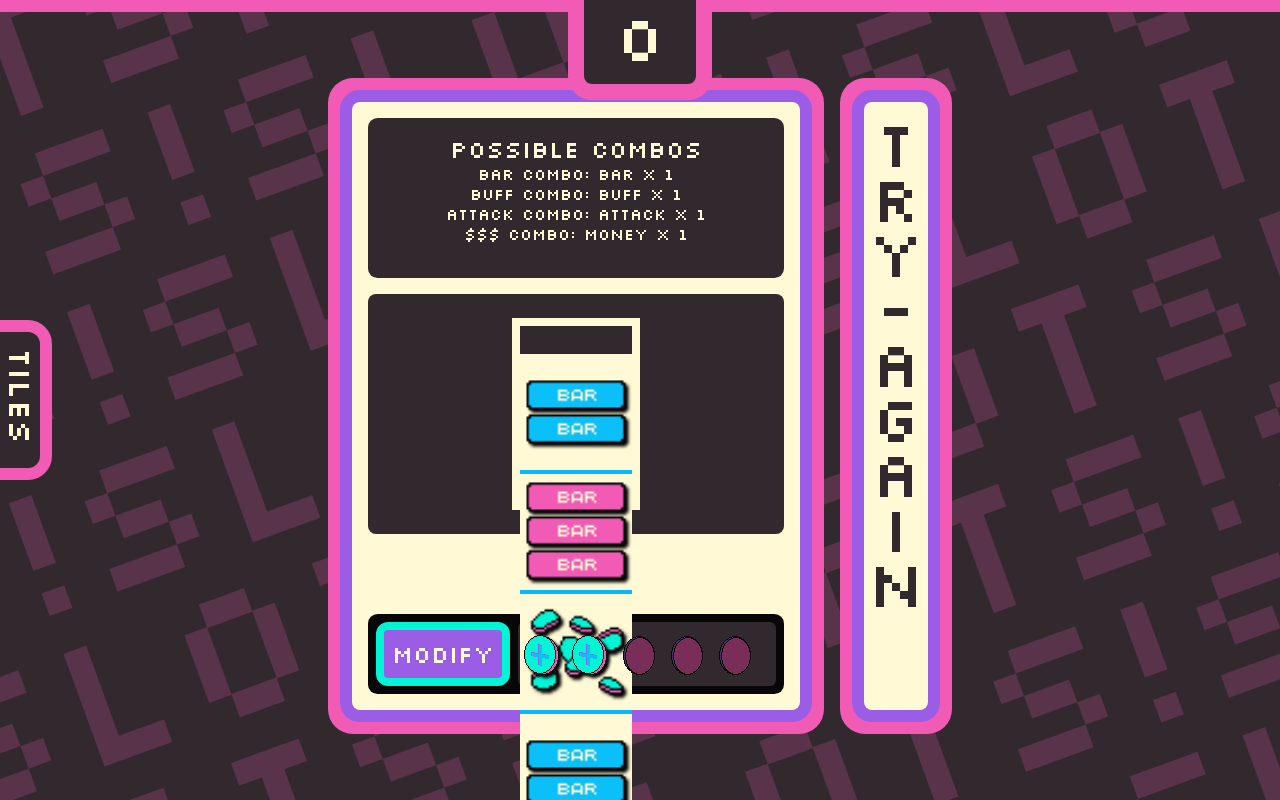
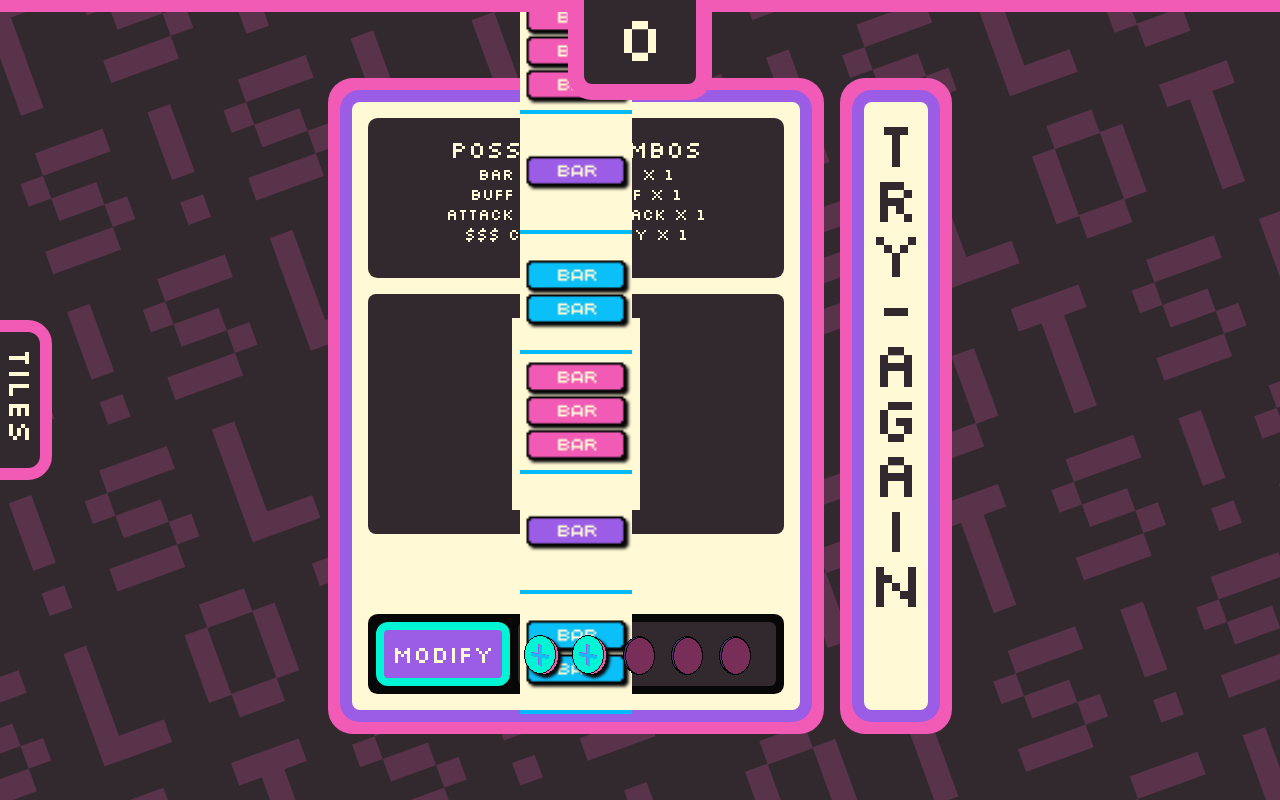
Before and after one commit to thyancey/slot-machine, a React (Vite) app: page / in a window 1280 px wide. Built offline with nearby package versions, Linux system fonts and the light colour scheme.

Commit message:
reel is correctly spinning/wrapping with react states

```diff
--- a/src/components/slotmachine/components/reel.tsx
+++ b/src/components/slotmachine/components/reel.tsx
@@ -1,15 +1,18 @@
-import { useCallback, useEffect, useMemo, useRef, useState } from 'react';
+import { useEffect, useMemo, useState } from 'react';
 import styled from 'styled-components';
 import ReelContent from './reel-content';
 import { DeckIdxCollection, REEL_HEIGHT, REEL_OVERLAP, TileKeyCollection } from '../../../store/data';
 import { getReelTileStateFromReelState } from '../../../store/utils';
-import { getLoopedReelState, getSpinTarget } from '../utils';
+import { getLoopedReelState, getProgressiveSpinAngle, getSpinTarget } from '../utils';
+import { MinMaxTouple, clamp } from '../../../utils';
 
 // imagine the construction as a ribbon, rendering each tile top to bottom
 // to complete the looping effect, REEL_OVERLAP n of tiles are repeated at the top and bottom
 // REEL_OVERLAP should be just enough to give the illusion of a wheel within the view area
 
 const SPIN_TICK = 30;
+const SPIN_SPEED = 0.05;
+const MIN_SLOT_DISTANCE = 3;
 
 // kinda like the cutout you can see the reel through
 const ScWrapper = styled.div`
@@ -51,13 +54,6 @@ const ScReelTape = styled.div`
   top: 0;
 `;
 
-const calcTop = (spinAngle: number, numTiles: number) => {
-  const reelTop = (-1 * spinAngle) % (REEL_HEIGHT * numTiles);
-  // console.log('reelTop', reelTop)
-  return reelTop - REEL_OVERLAP * REEL_HEIGHT;
-};
-
-const MIN_SLOT_DISTANCE = 3;
 
 type Props = {
   reelIdx: number;
@@ -65,28 +61,57 @@ type Props = {
   tileDeck: TileKeyCollection;
   targetSlotIdx: number; // idx of tiles to go to, regardless of how much spinning to be done
   spinCount: number; // this helps determine when a spin started
+  onSpinComplete: (reelIdx: number) => void;
 };
-function NewReel({ reelIdx, reelState, tileDeck, targetSlotIdx, spinCount }: Props) {
+function NewReel({ reelIdx, reelState, tileDeck, targetSlotIdx, spinCount, onSpinComplete }: Props) {
   // (looped) idx of current item, number grows to infinity
   // ex, if reel is 2 items long, two spins to the first index would be a value of 4
   // [ 0, 1 ] > [ 2, 3 ] > [ 4, 5 ]
-  const [curLoopedIdx, setCurLoopedIdx] = useState(0);
-  const [targetLoopedIdx, setTargetLoopedIdx] = useState(0);
+  const [loopedIdxs, setLoopedIdxs] = useState<MinMaxTouple>([0, 0]); // current, next
+  const [spinProgress, setSpinProgress] = useState(1);
+
+  // const spinTimer = useRef<number | null>(null);
 
   // on initialize
   useEffect(() => {
     console.log(`Reel [${reelIdx}] initialized with reelState: `, reelState);
-    setCurLoopedIdx(0);
+    // setLastLoopedIdx(0);
+    setLoopedIdxs([0, 0]);
   }, [reelState, reelIdx]);
 
   useEffect(() => {
+    /* THIS SHOULD BE THE CATALYST TO START SPINNING */
     console.log(`Reel [${reelIdx}] spin happened, new targetSlotIdx: `, targetSlotIdx);
-    setTargetLoopedIdx(getSpinTarget(curLoopedIdx, targetSlotIdx, reelState.length, MIN_SLOT_DISTANCE))
-  }, [targetSlotIdx, reelIdx, spinCount, curLoopedIdx, reelState]);
+
+    // allows the reel to spin again
+    setSpinProgress(0);
+
+    // the targetLoopedIdx (index [1]) will now be come the previous, so assign it as such, and
+    // use it to calculate the next targetLoopedIdx all at once
+    setLoopedIdxs((prev) => [prev[1], getSpinTarget(prev[1], targetSlotIdx, reelState.length, MIN_SLOT_DISTANCE)]);
+  }, [targetSlotIdx, reelIdx, spinCount, reelState, setLoopedIdxs, setSpinProgress]);
 
   useEffect(() => {
-    console.log(`Reel [${reelIdx}] targetLoopedIdx: `, targetLoopedIdx);
-  }, [targetLoopedIdx, reelIdx]);
+    if (spinProgress >= 1) {
+      console.log('DONE SPINNIN');
+      // end this
+      onSpinComplete(reelIdx);
+    } else {
+      setTimeout(() => {
+        // use an easing function to smoothly increment the % progress up to the value of 1
+        setSpinProgress((prevProgress) => clamp(prevProgress + SPIN_SPEED, 0, 1));
+      }, SPIN_TICK);
+    }
+  }, [spinProgress, setSpinProgress, onSpinComplete, reelIdx]);
+
+  const reelTop = useMemo(() => {
+    const curAngle = getProgressiveSpinAngle(spinProgress, loopedIdxs[1], loopedIdxs[0], REEL_HEIGHT);
+    // reel moves UP (negative)
+    const val = (-1 * curAngle) % (REEL_HEIGHT * reelState.length);
+
+    // reel gets additonal offset from the repeated top items
+    return val - REEL_OVERLAP * REEL_HEIGHT;
+  }, [spinProgress, loopedIdxs, reelState.length]);
 
   const reelTileStates = useMemo(() => {
     const loopedReelState = getLoopedReelState(reelState, REEL_OVERLAP);
@@ -96,7 +121,7 @@ function NewReel({ reelIdx, reelState, tileDeck, targetSlotIdx, spinCount }: Pro
   return (
     <ScWrapper>
       <ScReelCenterer>
-        <ScReelTape id={`reel-${reelIdx}`}>
+        <ScReelTape id={`reel-${reelIdx}`} style={{ top: `${reelTop}px` }}>
           {reelTileStates.map((tile, idx) => (
             <ReelContent key={`${reelIdx}-${idx}`} tile={tile} height={REEL_HEIGHT} />
           ))}
--- a/src/components/slotmachine/index.tsx
+++ b/src/components/slotmachine/index.tsx
@@ -138,6 +138,10 @@ function SlotMachine() {
     }
   }, [spinCount, spinLock, reelStates]);
 
+  const onSpinComplete = useCallback((reelIdx: number) => {
+    console.log(`reel [${reelIdx}] done spinning!`);
+  }, []);
+
   console.log('SlotMachine: reelStates', reelStates, targetSlotIdxs)
 
   return (
@@ -156,6 +160,7 @@ function SlotMachine() {
             tileDeck={tileDeck}
             spinCount={spinCount}
             targetSlotIdx={targetSlotIdxs[reelIdx] !== undefined ? targetSlotIdxs[reelIdx] : -1}
+            onSpinComplete={onSpinComplete}
           />
         ))}
       </ScReelContainer>
--- a/src/components/slotmachine/utils.tsx
+++ b/src/components/slotmachine/utils.tsx
@@ -146,10 +146,12 @@ export const buildReelLegacy = (tiles: Tile[], reelOverlap: number) => {
     .concat(loopAfter);
 };
 
-export const getProgressiveSpinAngle = (perc: number, targetAngle: number, lastAngle: number) => {
-  return getEasing(perc, 'easeInOutQuad') * (targetAngle - lastAngle);
+export const getProgressiveSpinAngle = (perc: number, targetLoopedIdx: number, curLoopedIdx: number, reelHeight: number) => {
+  const targetAngle = targetLoopedIdx * reelHeight;
+  const lastAngle = curLoopedIdx * reelHeight;
+
+  return lastAngle + getEasing(perc, 'easeInOutQuad') * (targetAngle - lastAngle);
 };
-
 
 /**
  * from a known starting position, move at least X positions, and whatever more needed to land on the desired idx
--- a/src/store/data.tsx
+++ b/src/store/data.tsx
@@ -162,7 +162,7 @@ export type TileDeck = Tile[];
 // a TileDeck holds all tiles available for a player to draw. It may or may not contain all tiles defined in the glossary
 // (usually has less, the TileDeck changes as the player progresses)
 export const defaultTileDeck: TileKeyCollection = [
-  'coins',
+  'slot_bar1',
   'slot_bar2',
   'slot_bar3'
 ]
```
